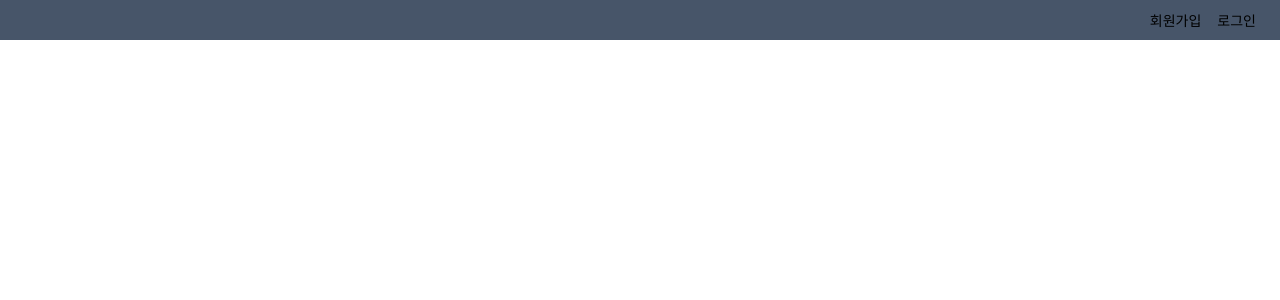
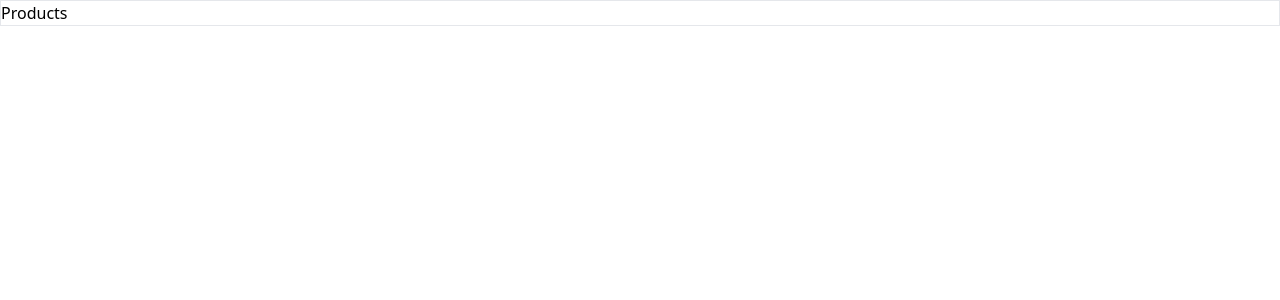
Before and after one commit to DevMinwoo-Jung/ShoppingMarket, a Next.js app in the folder joopang/: page / in a window 1280 px wide. Shown: the top 300 px of the page. Built offline with nearby package versions, Linux system fonts and the light colour scheme.

Commit message:
add category

```diff
--- /dev/null
+++ b/joopang/pages/Components/Products/Products.tsx
@@ -0,0 +1,11 @@
+import React from 'react'
+
+const Products = () => {
+  return (
+    <div className='w4/5 h4/5 m-auto top-8 border'>
+      Products
+    </div>
+  )
+}
+
+export default Products
--- a/joopang/pages/index.tsx
+++ b/joopang/pages/index.tsx
@@ -4,6 +4,7 @@ import LoginForm from './components/LoginForm/LoginForm'
 import '../utils/lang/i18n'
 import SignupForm from './components/SignupForm/SignupForm'
 import Header from './components/Header/Header'
+import Products from './components/Products/Products'
 
 export default function Home() {
   return (
@@ -15,7 +16,8 @@ export default function Home() {
       </Head>
       {/* <LoginForm/> */}
       {/* <SignupForm/> */}
-      <Header/>
+      {/* <Header/>     */}
+      <Products/>
     </>
   )
 }
```
